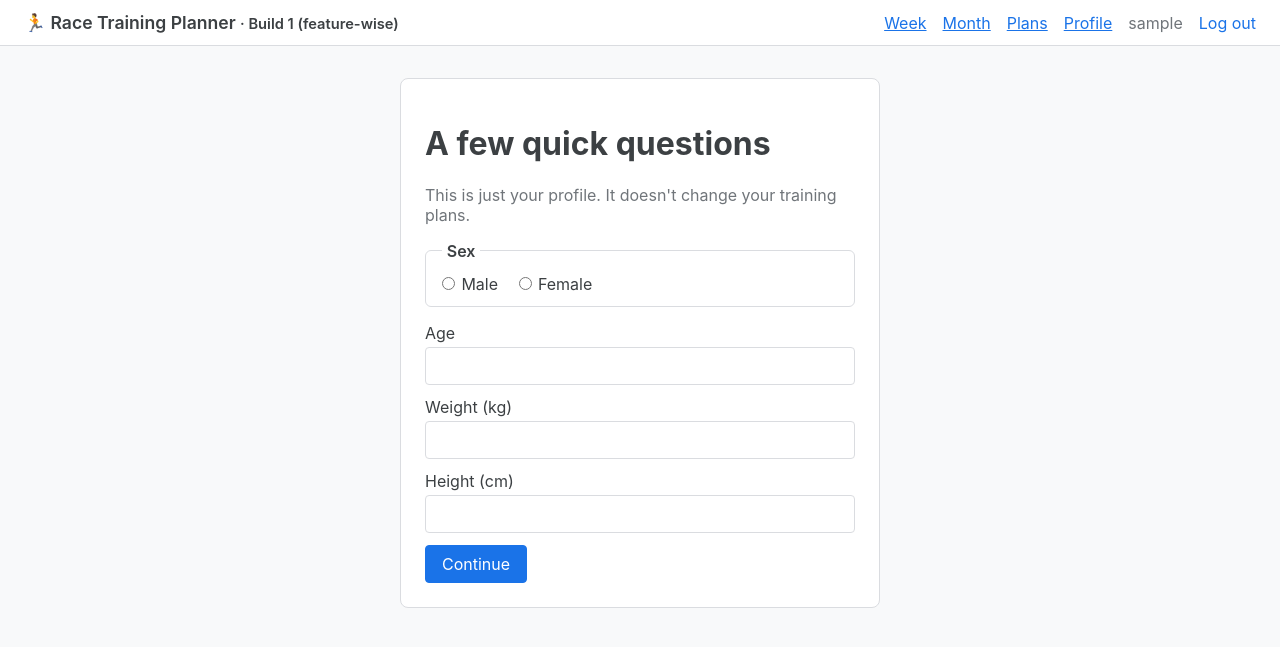
After one commit to HaoSophareth/cs162-ai-app, a Flask app: page /profile in a window 1280 px wide. The commit adds this page. Shown: the top 647 px of the page. Run offline with Flask 3, Linux system fonts and the light colour scheme; the visitor is signed in with stand-in values (Sample User, id 1); data comes from the database, SQL or seed files in the repository.

Commit message:
Build 1: quick profile onboarding and multiple plans (spec change)

```diff
--- a/feature_build/app.py
+++ b/feature_build/app.py
@@ -1,6 +1,7 @@
 """Race training planner: a small Flask app backed by a SQLite file."""
 
 import os
+import re
 import secrets
 import sqlite3
 from datetime import date, timedelta
@@ -14,11 +15,16 @@ import plan
 
 BASE_DIR = os.path.dirname(os.path.abspath(__file__))
 DATA_DIR = os.path.join(BASE_DIR, "instance")
-DB_PATH = os.path.join(DATA_DIR, "training.db")
+# planner.db replaced training.db when plans changed (profile + multiple plans).
+# The old file is left alone; it just isn't used any more.
+DB_PATH = os.path.join(DATA_DIR, "planner.db")
 
 WEEKDAYS = ["Mon", "Tue", "Wed", "Thu", "Fri", "Sat", "Sun"]
 WEEKDAY_VALUES = [str(i) for i in range(7)]
 RUN_TYPES = {"easy": "Easy", "long": "Long run", "tempo": "Tempo", "intervals": "Intervals", "race": "Race"}
+# Optional recent race times asked when creating a plan: (column, label).
+RACE_TIMES = [("time_5k", "5K"), ("time_10k", "10K"), ("time_half", "Half marathon"),
+              ("time_marathon", "Marathon")]
 
 app = Flask(__name__)
 
@@ -39,11 +45,23 @@ SCHEMA = """
 CREATE TABLE IF NOT EXISTS users (
     id INTEGER PRIMARY KEY,
     username TEXT UNIQUE NOT NULL,
-    password_hash TEXT NOT NULL
+    password_hash TEXT NOT NULL,
+    -- profile, filled in right after signup (not used by the plan)
+    sex TEXT,
+    age INTEGER,
+    weight_kg REAL,
+    height_cm REAL,
+    active_plan_id INTEGER       -- the plan the calendar shows, or NULL
 );
-CREATE TABLE IF NOT EXISTS setups (
-    user_id INTEGER PRIMARY KEY REFERENCES users(id),
-    experience TEXT NOT NULL,
+CREATE TABLE IF NOT EXISTS plans (
+    id INTEGER PRIMARY KEY,
+    user_id INTEGER NOT NULL REFERENCES users(id),
+    experience TEXT NOT NULL,    -- "new" or "experienced"
+    time_5k TEXT,                -- optional recent race times, e.g. "27:30"
+    time_10k TEXT,
+    time_half TEXT,
+    time_marathon TEXT,
+    weekly_km REAL NOT NULL,     -- weekly distance when the plan was made
     run_days TEXT NOT NULL,      -- weekday numbers, e.g. "0,2,5" (Monday = 0)
     long_day INTEGER NOT NULL,
     distance TEXT NOT NULL,
@@ -52,7 +70,8 @@ CREATE TABLE IF NOT EXISTS setups (
 );
 CREATE TABLE IF NOT EXISTS runs (
     id INTEGER PRIMARY KEY,
-    user_id INTEGER NOT NULL REFERENCES users(id),
+    plan_id INTEGER NOT NULL REFERENCES plans(id),
+    user_id INTEGER NOT NULL REFERENCES users(id),  -- copied from the plan, to keep ownership checks simple
     date TEXT NOT NULL,
     type TEXT NOT NULL,
     distance_km REAL NOT NULL,
@@ -83,38 +102,77 @@ def init_db():
         db.executescript(SCHEMA)
 
 
-def get_setup(user_id):
-    return get_db().execute("SELECT * FROM setups WHERE user_id = ?", (user_id,)).fetchone()
+def get_user():
+    return get_db().execute("SELECT * FROM users WHERE id = ?", (session["user_id"],)).fetchone()
+
+
+def get_active_plan():
+    return get_db().execute(
+        "SELECT plans.* FROM plans JOIN users ON users.active_plan_id = plans.id"
+        " WHERE users.id = ? AND plans.user_id = users.id",
+        (session["user_id"],),
+    ).fetchone()
+
+
+# Filtering by user_id means nobody can open another user's plan or run by URL.
+
+def get_own_plan(plan_id):
+    row = get_db().execute("SELECT * FROM plans WHERE id = ? AND user_id = ?",
+                           (plan_id, session["user_id"])).fetchone()
+    if row is None:
+        abort(404)
+    return row
 
 
 def get_own_run(run_id):
-    # Filtering by user_id means nobody can open another user's run by URL.
-    run = get_db().execute(
-        "SELECT * FROM runs WHERE id = ? AND user_id = ?", (run_id, session["user_id"])
-    ).fetchone()
+    run = get_db().execute("SELECT * FROM runs WHERE id = ? AND user_id = ?",
+                           (run_id, session["user_id"])).fetchone()
     if run is None:
         abort(404)
     return run
 
 
-def save_plan(user_id, form):
-    """Store the setup answers and replace all runs with a freshly generated plan."""
+def save_plan(values, plan_id=None):
+    """Create a plan (plan_id=None) or update one, and (re)generate its runs.
+
+    A new plan becomes the active one. Returns the plan id.
+    """
+    user_id = session["user_id"]
     db = get_db()
-    db.execute("DELETE FROM setups WHERE user_id = ?", (user_id,))
-    db.execute(
-        "INSERT INTO setups (user_id, experience, run_days, long_day, distance, start_date, race_date)"
-        " VALUES (?, ?, ?, ?, ?, ?, ?)",
-        (user_id, form["experience"], ",".join(map(str, form["run_days"])), form["long_day"],
-         form["distance"], form["start_date"].isoformat(), form["race_date"].isoformat()),
+    columns = {
+        "experience": values["experience"],
+        **{key: values[key] for key, _ in RACE_TIMES},
+        "weekly_km": values["weekly_km"],
+        "run_days": ",".join(map(str, values["run_days"])),
+        "long_day": values["long_day"],
+        "distance": values["distance"],
+        "start_date": values["start_date"].isoformat(),
+        "race_date": values["race_date"].isoformat(),
+    }
+    if plan_id is None:
+        cursor = db.execute(
+            f"INSERT INTO plans (user_id, {', '.join(columns)}) VALUES (?{', ?' * len(columns)})",
+            (user_id, *columns.values()),
+        )
+        plan_id = cursor.lastrowid
+        db.execute("UPDATE users SET active_plan_id = ? WHERE id = ?", (plan_id, user_id))
+    else:
+        db.execute(
+            f"UPDATE plans SET {', '.join(name + ' = ?' for name in columns)} WHERE id = ? AND user_id = ?",
+            (*columns.values(), plan_id, user_id),
+        )
+
+    db.execute("DELETE FROM runs WHERE plan_id = ? AND user_id = ?", (plan_id, user_id))
+    runs = plan.generate_plan(values["experience"], values["weekly_km"], values["run_days"],
+                              values["long_day"], values["distance"],
+                              values["start_date"], values["race_date"])
+    db.executemany(
+        "INSERT INTO runs (plan_id, user_id, date, type, distance_km, description) VALUES (?, ?, ?, ?, ?, ?)",
+        [(plan_id, user_id, r["date"].isoformat(), r["type"], r["distance_km"], r["description"])
+         for r in runs],
     )
-    db.execute("DELETE FROM runs WHERE user_id = ?", (user_id,))
-    runs = plan.generate_plan(form["experience"], form["run_days"], form["long_day"],
-                              form["distance"], form["start_date"], form["race_date"])
-    db.executemany(
-        "INSERT INTO runs (user_id, date, type, distance_km, description) VALUES (?, ?, ?, ?, ?)",
-        [(user_id, r["date"].isoformat(), r["type"], r["distance_km"], r["description"]) for r in runs],
-    )
-    db.commit()  # one commit, so the old plan is never half-replaced
+    db.commit()  # one commit, so a plan is never half-replaced
+    return plan_id
 
 
 # ---------- Helpers ----------
@@ -122,7 +180,10 @@ def save_plan(user_id, form):
 def login_required(view):
     @wraps(view)
     def wrapped(*args, **kwargs):
-        if "user_id" not in session:
+        # The second check catches a leftover login for an account that no
+        # longer exists (e.g. after switching to a fresh database).
+        if "user_id" not in session or get_user() is None:
+            session.clear()
             return redirect(url_for("login"))
         return view(*args, **kwargs)
     return wrapped
@@ -131,6 +192,13 @@ def login_required(view):
 def parse_date(text):
     try:
         return date.fromisoformat(text)
+    except (TypeError, ValueError):
+        return None
+
+
+def parse_number(text):
+    try:
+        return float(text)
     except (TypeError, ValueError):
         return None
 
@@ -149,7 +217,8 @@ def google_calendar_link(run):
 
 @app.context_processor
 def template_helpers():
-    return {"RUN_TYPES": RUN_TYPES, "WEEKDAYS": WEEKDAYS, "DISTANCES": plan.DISTANCES}
+    return {"RUN_TYPES": RUN_TYPES, "WEEKDAYS": WEEKDAYS, "DISTANCES": plan.DISTANCES,
+            "RACE_TIMES": RACE_TIMES}
 
 
 @app.template_filter("nice_date")
@@ -178,7 +247,7 @@ def signup():
             session.clear()
             session["user_id"] = cursor.lastrowid
             session["username"] = username
-            return redirect(url_for("setup"))
+            return redirect(url_for("profile"))
     return render_template("auth.html", mode="signup")
 
 
@@ -203,21 +272,84 @@ def logout():
     return redirect(url_for("login"))
 
 
-# ---------- Setup ----------
+# ---------- Profile ----------
 
-def read_setup_form(form):
-    """Return (values, errors) from the submitted setup form."""
+@app.route("/profile", methods=["GET", "POST"])
+@login_required
+def profile():
+    user = get_user()
+    first_time = user["sex"] is None
+
+    if request.method == "POST":
+        values = {
+            "sex": request.form.get("sex"),
+            "age": parse_number(request.form.get("age")),
+            "weight_kg": parse_number(request.form.get("weight_kg")),
+            "height_cm": parse_number(request.form.get("height_cm")),
+        }
+        errors = []
+        if values["sex"] not in ("male", "female"):
+            errors.append("Pick male or female.")
+        if values["age"] is None or not 10 <= values["age"] <= 100:
+            errors.append("Age must be between 10 and 100.")
+        if values["weight_kg"] is None or not 25 <= values["weight_kg"] <= 250:
+            errors.append("Weight must be between 25 and 250 kg.")
+        if values["height_cm"] is None or not 100 <= values["height_cm"] <= 250:
+            errors.append("Height must be between 100 and 250 cm.")
+        if not errors:
+            db = get_db()
+            db.execute("UPDATE users SET sex = ?, age = ?, weight_kg = ?, height_cm = ? WHERE id = ?",
+                       (values["sex"], int(values["age"]), values["weight_kg"], values["height_cm"],
+                        user["id"]))
+            db.commit()
+            flash("Profile saved.", "success")
+            return redirect(url_for("week"))
+        for error in errors:
+            flash(error, "error")
+        return render_template("profile.html", values=request.form, first_time=first_time)
+
+    return render_template("profile.html", values=user, first_time=first_time)
+
+
+def profile_required(view):
+    """Send users who skipped the profile questions back to them first."""
+    @wraps(view)
+    def wrapped(*args, **kwargs):
+        if get_user()["sex"] is None:
+            return redirect(url_for("profile"))
+        return view(*args, **kwargs)
+    return wrapped
+
+
+# ---------- Plans ----------
+
+TIME_PATTERN = re.compile(r"^(\d{1,2}:)?[0-5]?\d:[0-5]\d$")  # mm:ss or h:mm:ss
+
+
+def read_plan_form(form):
+    """Return (values, errors) from the submitted plan form."""
     values = {
         "experience": form.get("experience"),
+        "weekly_km": parse_number(form.get("weekly_km")),
         "run_days": sorted({int(d) for d in form.getlist("run_days") if d in WEEKDAY_VALUES}),
-        "long_day": int(form.get("long_day", -1)) if form.get("long_day", "").isdigit() else -1,
+        "long_day": int(form["long_day"]) if form.get("long_day", "").isdigit() else -1,
         "distance": form.get("distance"),
         "start_date": parse_date(form.get("start_date")),
         "race_date": parse_date(form.get("race_date")),
     }
     errors = []
-    if values["experience"] not in plan.START_WEEKLY_KM:
-        errors.append("Pick your running experience.")
+    if values["experience"] not in plan.START_KM_LIMITS:
+        errors.append("Tell us whether you have run before.")
+
+    # Race times only make sense for people who have run before; blank is fine.
+    for key, label in RACE_TIMES:
+        text = form.get(key, "").strip()
+        values[key] = text if values["experience"] == "experienced" and text else None
+        if values[key] and not TIME_PATTERN.match(text):
+            errors.append(f"Write your {label} time as mm:ss or h:mm:ss, e.g. 27:30 or 1:58:00.")
+
+    if values["weekly_km"] is None or not 0 <= values["weekly_km"] <= 200:
+        errors.append("Enter how many km you run per week now (0 if you don't run yet).")
     if len(values["run_days"]) < 3:
         errors.append("Pick at least 3 days you can run.")
     if values["long_day"] not in values["run_days"]:
@@ -231,45 +363,103 @@ def read_setup_form(form):
     return values, errors
 
 
-@app.route("/setup", methods=["GET", "POST"])
-@login_required
-def setup():
-    user_id = session["user_id"]
-    existing = get_setup(user_id)
-
+def handle_plan_form(existing=None):
+    """Shared by "create plan" and "edit plan". existing is the plan being edited."""
     if request.method == "POST":
-        values, errors = read_setup_form(request.form)
+        values, errors = read_plan_form(request.form)
         if not errors:
             short = plan.is_too_short(values["distance"], values["start_date"], values["race_date"])
             # Too-short plans are allowed, but only after the user has seen the warning.
             if short and not request.form.get("confirm_short"):
                 weeks = plan.count_weeks(values["start_date"], values["race_date"])
                 label, _, recommended = plan.DISTANCES[values["distance"]]
-                return render_template("setup.html", values=values, existing=existing,
+                return render_template("plan_form.html", values=values, existing=existing,
                                        short_warning=(weeks, label, recommended))
-            save_plan(user_id, values)
-            flash("Your training plan is ready." if not existing else "Your plan was regenerated.", "success")
-            return redirect(url_for("week"))
+            save_plan(values, existing["id"] if existing else None)
+            flash("Your plan was regenerated." if existing else "Your training plan is ready.", "success")
+            return redirect(url_for("plans") if existing else url_for("week"))
         for error in errors:
             flash(error, "error")
-        return render_template("setup.html", values=values, existing=existing)
+        return render_template("plan_form.html", values=values, existing=existing)
 
     if existing:
         values = dict(existing)
         values["run_days"] = [int(d) for d in existing["run_days"].split(",")]
     else:
-        values = {"experience": "new", "run_days": [1, 3, 5], "long_day": 5, "distance": "5k",
-                  "start_date": date.today(), "race_date": date.today() + timedelta(weeks=10)}
-    return render_template("setup.html", values=values, existing=existing)
+        values = {"experience": "", "weekly_km": None, "run_days": [1, 3, 5], "long_day": 5,
+                  "distance": "5k", "start_date": date.today(),
+                  "race_date": date.today() + timedelta(weeks=10)}
+    return render_template("plan_form.html", values=values, existing=existing)
+
+
+@app.route("/plans")
+@login_required
+@profile_required
+def plans():
+    rows = get_db().execute(
+        "SELECT plans.*,"
+        " (SELECT COUNT(*) FROM runs WHERE runs.plan_id = plans.id) AS run_count,"
+        " (SELECT COUNT(*) FROM runs WHERE runs.plan_id = plans.id AND done) AS done_count"
+        " FROM plans WHERE user_id = ? ORDER BY race_date",
+        (session["user_id"],),
+    ).fetchall()
+    weeks = {p["id"]: plan.count_weeks(date.fromisoformat(p["start_date"]), date.fromisoformat(p["race_date"]))
+             for p in rows}
+    return render_template("plans.html", plans=rows, weeks=weeks, active_id=get_user()["active_plan_id"])
+
+
+@app.route("/plans/new", methods=["GET", "POST"])
+@login_required
+@profile_required
+def new_plan():
+    return handle_plan_form()
+
+
+@app.route("/plans/<int:plan_id>/edit", methods=["GET", "POST"])
+@login_required
+def edit_plan(plan_id):
+    return handle_plan_form(get_own_plan(plan_id))
+
+
+@app.route("/plans/<int:plan_id>/activate", methods=["POST"])
+@login_required
+def activate_plan(plan_id):
+    get_own_plan(plan_id)
+    db = get_db()
+    db.execute("UPDATE users SET active_plan_id = ? WHERE id = ?", (plan_id, session["user_id"]))
+    db.commit()
+    flash("Active plan switched.", "success")
+    return redirect(url_for("week"))
+
+
+@app.route("/plans/<int:plan_id>/delete", methods=["POST"])
+@login_required
+def delete_plan(plan_id):
+    get_own_plan(plan_id)
+    user_id = session["user_id"]
+    db = get_db()
+    db.execute("DELETE FROM runs WHERE plan_id = ? AND user_id = ?", (plan_id, user_id))
+    db.execute("DELETE FROM plans WHERE id = ? AND user_id = ?", (plan_id, user_id))
+    if get_user()["active_plan_id"] == plan_id:
+        # The active plan is gone: fall back to the most recently created one, if any.
+        latest = db.execute("SELECT id FROM plans WHERE user_id = ? ORDER BY id DESC LIMIT 1",
+                            (user_id,)).fetchone()
+        db.execute("UPDATE users SET active_plan_id = ? WHERE id = ?",
+                   (latest["id"] if latest else None, user_id))
+    db.commit()
+    flash("Plan deleted.", "success")
+    return redirect(url_for("plans"))
 
 
 # ---------- Calendar views (week and month) ----------
 
-def load_runs(first_day, last_day):
-    """The user's runs between two dates (inclusive)."""
+def load_runs(active, first_day, last_day):
+    """Runs of the active plan between two dates (inclusive). No plan, no runs."""
+    if active is None:
+        return []
     return get_db().execute(
-        "SELECT * FROM runs WHERE user_id = ? AND date BETWEEN ? AND ? ORDER BY date, id",
-        (session["user_id"], first_day.isoformat(), last_day.isoformat()),
+        "SELECT * FROM runs WHERE plan_id = ? AND user_id = ? AND date BETWEEN ? AND ? ORDER BY date, id",
+        (active["id"], session["user_id"], first_day.isoformat(), last_day.isoformat()),
     ).fetchall()
 
 
@@ -282,30 +472,31 @@ def build_days(first_day, count, runs):
     return days
 
 
-def plan_week_number(monday, setup_row):
-    """Week number within the plan, or None if this week is outside it."""
-    start = date.fromisoformat(setup_row["start_date"])
-    race = date.fromisoformat(setup_row["race_date"])
+def plan_week_number(monday, active):
+    """Week number within the active plan, or None if this week is outside it."""
+    if active is None:
+        return None
+    start = date.fromisoformat(active["start_date"])
+    race = date.fromisoformat(active["race_date"])
     number = (monday - plan.monday_of(start)).days // 7 + 1
     return number if 1 <= number <= plan.count_weeks(start, race) else None
 
 
-def default_day(setup_row):
+def default_day(active):
     # Before the plan starts, open on its first week instead of an empty one.
-    start = date.fromisoformat(setup_row["start_date"])
-    return max(date.today(), start)
+    if active is None:
+        return date.today()
+    return max(date.today(), date.fromisoformat(active["start_date"]))
 
 
 @app.route("/")
 @login_required
+@profile_required
 def week():
-    setup_row = get_setup(session["user_id"])
-    if setup_row is None:
-        return redirect(url_for("setup"))
-
-    monday = plan.monday_of(parse_date(request.args.get("week")) or default_day(setup_row))
+    active = get_active_plan()
+    monday = plan.monday_of(parse_date(request.args.get("week")) or default_day(active))
     sunday = monday + timedelta(days=6)
-    runs = load_runs(monday, sunday)
+    runs = load_runs(active, monday, sunday)
 
     return render_template(
         "week.html",
@@ -313,24 +504,22 @@ def week():
         today=date.today(),
         monday=monday,
         sunday=sunday,
-        week_number=plan_week_number(monday, setup_row),
+        week_number=plan_week_number(monday, active),
         planned_km=sum(r["distance_km"] for r in runs),
         done_km=sum(r["distance_km"] for r in runs if r["done"]),
         prev_week=monday - timedelta(weeks=1),
         next_week=monday + timedelta(weeks=1),
-        setup=setup_row,
+        active=active,
     )
 
 
 @app.route("/month")
 @login_required
+@profile_required
 def month():
-    setup_row = get_setup(session["user_id"])
-    if setup_row is None:
-        return redirect(url_for("setup"))
-
+    active = get_active_plan()
     # ?month=2026-11 -> first day of that month
-    first = parse_date((request.args.get("month") or "") + "-01") or default_day(setup_row).replace(day=1)
+    first = parse_date((request.args.get("month") or "") + "-01") or default_day(active).replace(day=1)
     next_first = (first + timedelta(days=32)).replace(day=1)
     last = next_first - timedelta(days=1)
 
@@ -338,10 +527,10 @@ def month():
     # a few days from the neighbouring months.
     grid_start = plan.monday_of(first)
     grid_end = plan.monday_of(last) + timedelta(days=6)
-    runs = load_runs(grid_start, grid_end)
+    runs = load_runs(active, grid_start, grid_end)
     days = build_days(grid_start, (grid_end - grid_start).days + 1, runs)
     weeks = [{"monday": days[i]["date"],
-              "number": plan_week_number(days[i]["date"], setup_row),
+              "number": plan_week_number(days[i]["date"], active),
               "days": days[i:i + 7]}
              for i in range(0, len(days), 7)]
 
@@ -355,7 +544,7 @@ def month():
         done_km=sum(r["distance_km"] for r in month_runs if r["done"]),
         prev_month=(first - timedelta(days=1)).strftime("%Y-%m"),
         next_month=next_first.strftime("%Y-%m"),
-        setup=setup_row,
+        active=active,
     )
 
 
@@ -374,17 +563,16 @@ def edit_run(run_id):
     run = get_own_run(run_id)
     if request.method == "POST":
         new_date = parse_date(request.form.get("date"))
-        try:
-            distance = round(float(request.form.get("distance_km", "")), 1)
-        except ValueError:
-            distance = None
+        distance = parse_number(request.form.get("distance_km"))
         if new_date is None:
             flash("Enter a valid date.", "error")
         elif distance is None or not 0 < distance <= 100:
             flash("Distance must be a number of km between 0 and 100.", "error")
         else:
+            distance = round(distance, 1)
             # Rewrite the workout text so it matches the new distance.
-            description = plan.describe(run["type"], distance, get_setup(session["user_id"])["distance"])
+            race_distance = get_own_plan(run["plan_id"])["distance"]
+            description = plan.describe(run["type"], distance, race_distance)
             db = get_db()
             db.execute("UPDATE runs SET date = ?, distance_km = ?, description = ?, notes = ?"
                        " WHERE id = ? AND user_id = ?",
--- a/feature_build/templates/base.html
+++ b/feature_build/templates/base.html
@@ -14,7 +14,8 @@
       <nav>
         <a href="{{ url_for('week') }}">Week</a>
         <a href="{{ url_for('month') }}">Month</a>
-        <a href="{{ url_for('setup') }}">Setup</a>
+        <a href="{{ url_for('plans') }}">Plans</a>
+        <a href="{{ url_for('profile') }}">Profile</a>
         <span class="muted">{{ session.username }}</span>
         <form method="post" action="{{ url_for('logout') }}" class="inline">
           <button class="link-button">Log out</button>
--- /dev/null
+++ b/feature_build/templates/profile.html
@@ -0,0 +1,31 @@
+{% extends "base.html" %}
+{% block title %}Profile{% endblock %}
+{% block content %}
+<div class="card narrow">
+  <h1>{{ "A few quick questions" if first_time else "Your profile" }}</h1>
+  <p class="muted">This is just your profile. It doesn't change your training plans.</p>
+
+  <form method="post">
+    <fieldset>
+      <legend>Sex</legend>
+      <label class="choice"><input type="radio" name="sex" value="male" required
+        {% if values.sex == "male" %}checked{% endif %}> Male</label>
+      <label class="choice"><input type="radio" name="sex" value="female"
+        {% if values.sex == "female" %}checked{% endif %}> Female</label>
+    </fieldset>
+    <label>Age
+      <input type="number" name="age" min="10" max="100" step="1" required value="{{ values.age or '' }}">
+    </label>
+    <label>Weight (kg)
+      <input type="number" name="weight_kg" min="25" max="250" step="0.1" required
+             value="{{ '%g'|format(values.weight_kg|float) if values.weight_kg else '' }}">
+    </label>
+    <label>Height (cm)
+      <input type="number" name="height_cm" min="100" max="250" step="0.1" required
+             value="{{ '%g'|format(values.height_cm|float) if values.height_cm else '' }}">
+    </label>
+    <button class="primary">{{ "Continue" if first_time else "Save profile" }}</button>
+    {% if not first_time %}<a href="{{ url_for('week') }}">Cancel</a>{% endif %}
+  </form>
+</div>
+{% endblock %}
```
Also changed, not shown: feature_build/plan.py (+28 -17 lines), feature_build/static/style.css (+47 -0 lines), feature_build/templates/_no_plan.html (added, +10 -0 lines), feature_build/templates/month.html (+8 -3 lines), feature_build/templates/plan_form.html (renamed from feature_build/templates/setup.html, +29 -11 lines), feature_build/templates/plans.html (added, +42 -0 lines), feature_build/templates/week.html (+8 -3 lines), feature_build/README.md.
